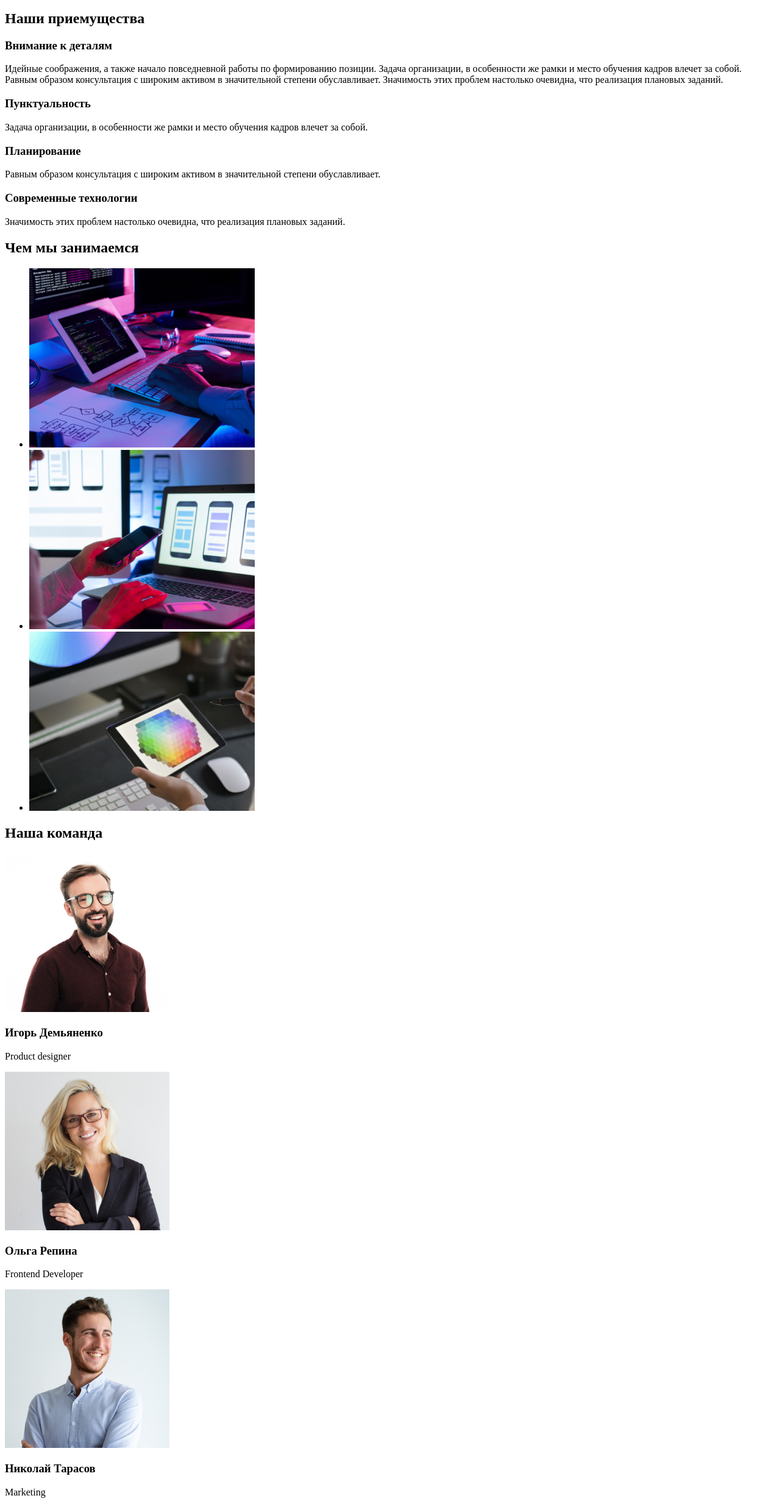
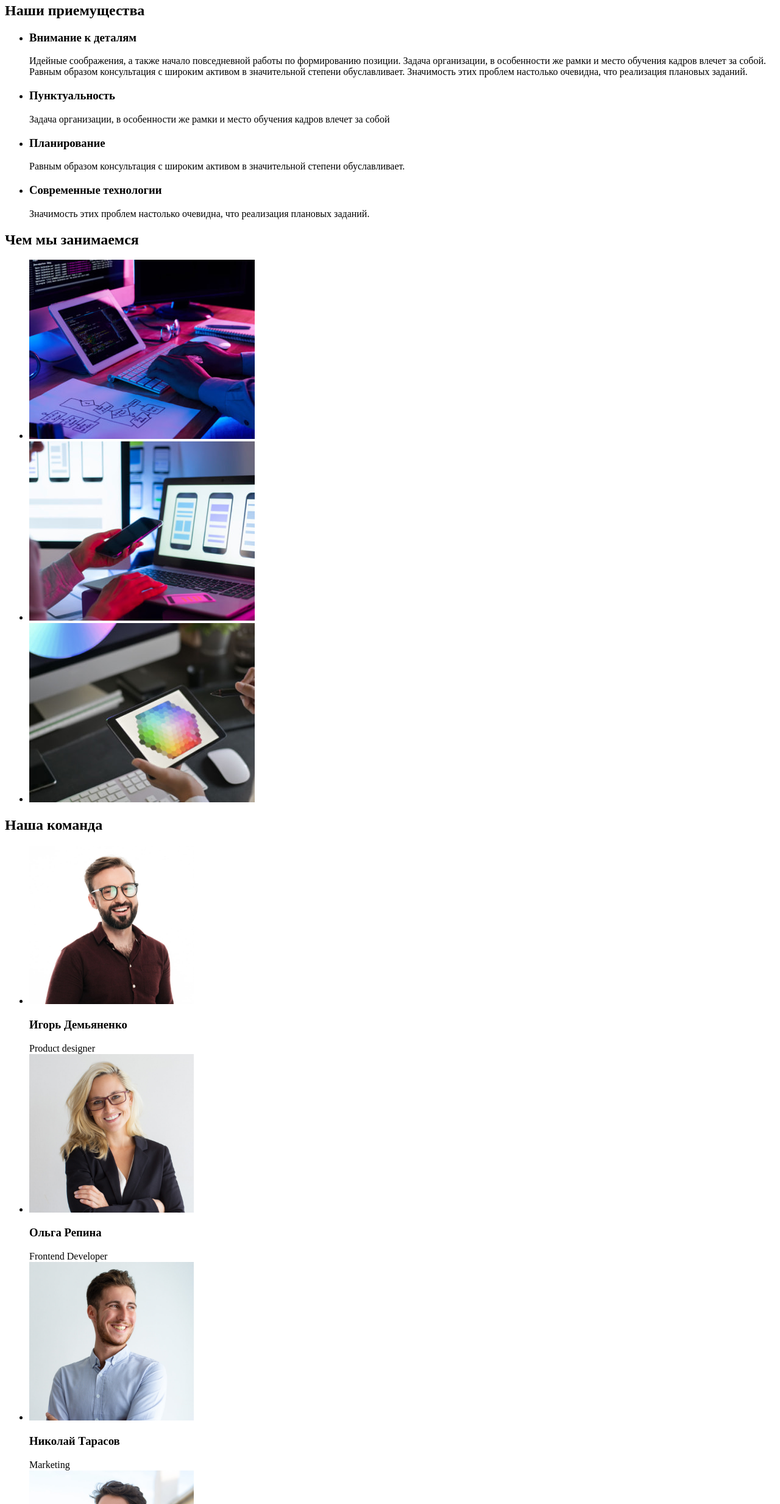
Before and after one commit to Maryna-Orel/goit-markup-hw-01, a plain HTML site: page index.html in a window 1280 px wide. Shown: the part 252-2719 px from the top of the page at 61% size. Drawn offline with Linux system fonts and the light colour scheme.

Commit message:
Добавила в button кнопку type button

```diff
--- a/index.html
+++ b/index.html
@@ -26,25 +26,31 @@
 
 <!--Hover-->
 <main>
+   <section>
 <h1>Эффективные решения для Вашего бизнеса</h1>
-<button>Заказать услугу</button>
+<button type="button">Заказать услугу</button>
+</section>
 
 <!--Секция 1-->
 <section>
    <h2>Наши приемущества</h2> <!--Это скрытый заголовок>-->
+   <ul>
+      <li>
    <h3> Внимание к деталям </h3>
-      <p>Идейные соображения, а также начало повседневной работы по формированию позиции.
+         Идейные соображения, а также начало повседневной работы по формированию позиции.
          Задача организации, в особенности же рамки и место обучения кадров влечет за собой.
          Равным образом консультация с широким активом в значительной степени обуславливает.
-         Значимость этих проблем настолько очевидна, что реализация плановых заданий.
-      </p>
+         Значимость этих проблем настолько очевидна, что реализация плановых заданий.</li>
+      <li>
    <h3> Пунктуальность</h3>
-      <p>Задача организации, в особенности же рамки и место обучения кадров влечет за собой.</p>
-
+      Задача организации, в особенности же рамки и место обучения кадров влечет за собой </li>
+<li>
    <h3> Планирование</h3>
-      <p>Равным образом консультация с широким активом в значительной степени обуславливает.</p>
+      Равным образом консультация с широким активом в значительной степени обуславливает.</li>
+      <li>
    <h3> Современные технологии </h3>
-      <p>Значимость этих проблем настолько очевидна, что реализация плановых заданий.</p>
+      Значимость этих проблем настолько очевидна, что реализация плановых заданий.</li>
+      </ul>
 
 </section>
 
@@ -67,22 +73,24 @@
 <!--Секция 3-->
 <section>
    <h2>Наша команда</h2>
-
+   <ul>
+      <li>
    <img src="./image/team/img-4.jpg" alt="Игорь Демьяненко" width="270"/>
    <h3>Игорь Демьяненко</h3>
-   <p>Product designer</p>
-
+   Product designer</li>
+      <li>
    <img src="./image/team/img-5.jpg" alt="Ольга Репина" width="270"/>
    <h3>Ольга Репина</h3>
-   <p>Frontend Developer</p>
-
+   Frontend Developer </li>
+      <li>
    <img src="./image/team/img-6.jpg" alt="Николай Тарасов" width="270"/>
    <h3>Николай Тарасов</h3>
-   <p>Marketing</p>
-
+   Marketing </li>
+      <li>
    <img src="./image/team/img-7.jpg" alt="Михаил Ермаков" width="270"/>
    <h3>Михаил Ермаков</h3>
-   <p>UI Designer</p>
+   UI Designer </li>
+   </ul>
 </section>
 </main>
 
```
